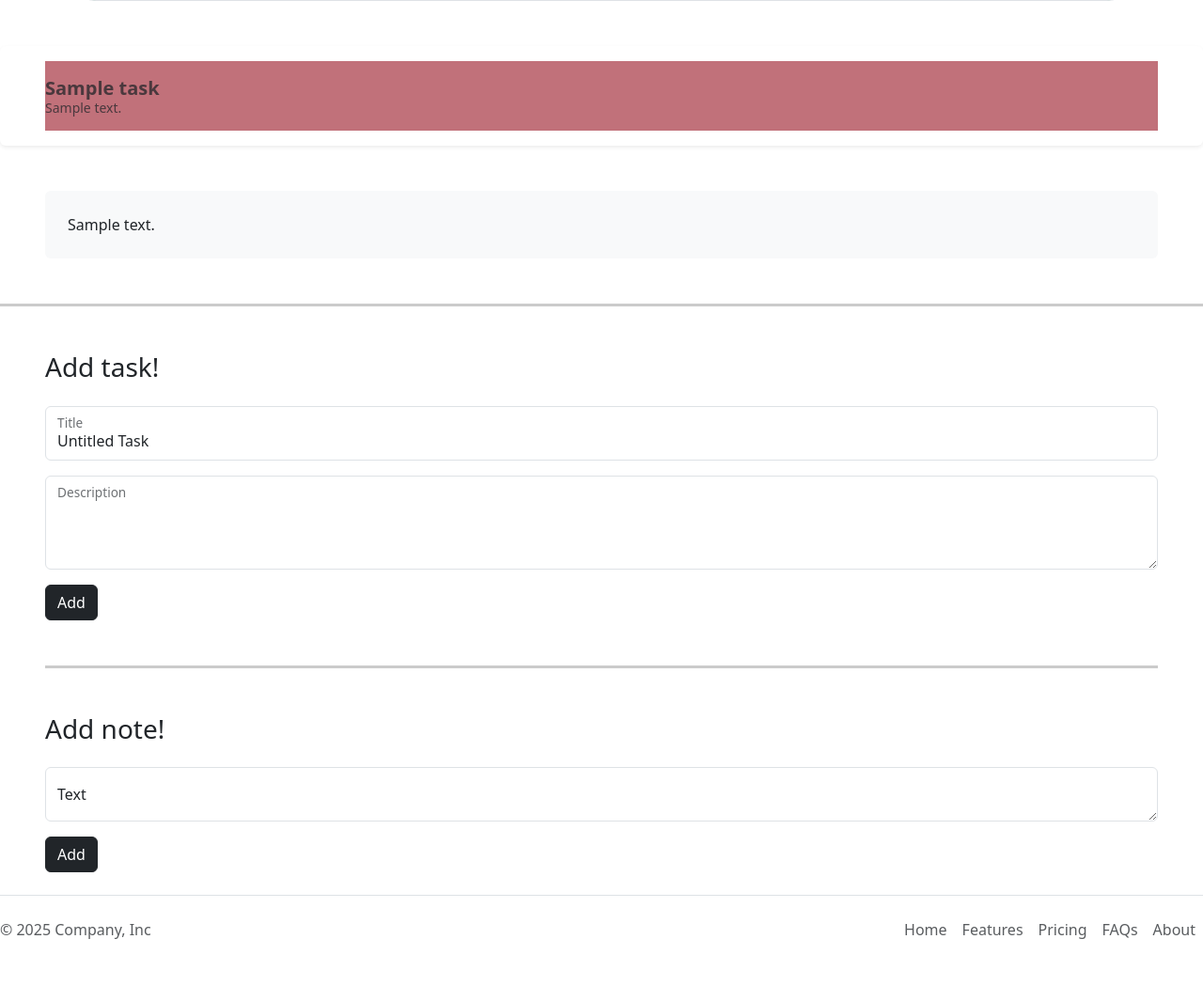
After one commit to LuckyS-J/StudyBuddy, a Django app: page /details/1/ in a window 1280 px wide. The commit adds this page. Shown: the part 585-1634 px from the top of the page at 94% size. Run offline with Django 5.2, Linux system fonts and the light colour scheme; a user stored in the database is signed in; tables that the repository leaves empty hold one stand-in row (values such as "Sample post").

Commit message:
Added details goal html. Started  notes and tasks feature

```diff
--- a/StudyApp/forms.py
+++ b/StudyApp/forms.py
@@ -1,7 +1,8 @@
 from django import forms
 from django.contrib.auth.forms import UserCreationForm, AuthenticationForm
 from django.contrib.auth.models import User
-from .models import Goal
+from .models import Goal, Task, Note
+
 
 class RegisterForm(UserCreationForm):
     email = forms.EmailField(required=True, widget=forms.EmailInput(attrs={
@@ -23,6 +24,7 @@ class RegisterForm(UserCreationForm):
 
 # Login form
 
+
 class LoginForm(AuthenticationForm):
     username = forms.CharField(widget=forms.TextInput(attrs={
         'class': 'form-control',
@@ -35,9 +37,11 @@ class LoginForm(AuthenticationForm):
         'id': 'floatingPassword'
     }))
 
+
 class AddGoalForm(forms.ModelForm):
     deadline = forms.DateField(
-    widget=forms.DateInput(attrs={'type': 'date', 'class': 'form-control'}),
+        widget=forms.DateInput(
+            attrs={'type': 'date', 'class': 'form-control'}),
     )
 
     labels = {
@@ -52,3 +56,29 @@ class AddGoalForm(forms.ModelForm):
             'status',
             'deadline',
         ]
+
+ # -----------------------------------------------------#
+
+
+class AddTaskForm(forms.ModelForm):
+    class Meta:
+        model = Task
+        fields = [
+            'title',
+            'description',
+        ]
+        widgets = {
+            'title': forms.TextInput(attrs={'class': 'form-control'}),
+            'description': forms.Textarea(attrs={'class': 'form-control', 'style': 'height: 100px'}),
+        }
+
+
+class AddNoteForm(forms.ModelForm):
+    class Meta:
+        model = Note
+        fields = [
+            'text',
+        ]
+        widgets = {
+            'text': forms.Textarea(attrs={'class': 'form-control', 'placeholder': ' '}),
+        }
--- a/StudyApp/models.py
+++ b/StudyApp/models.py
@@ -8,45 +8,50 @@ import datetime
 # Create your models here.
 
 
-#TODO 1 Add profile model (profile_picture etc)
+# TODO 1 Add profile model (profile_picture etc)
 
 class Goal(models.Model):
-  STATUS_CHOICES = [
+    STATUS_CHOICES = [
         ('New', 'New'),
         ('In progress', 'In progress'),
         ('Done', 'Done'),
     ]
 
-  user = models.ForeignKey(User, related_name='goals', null=False, on_delete=models.CASCADE)
-  title = models.CharField(max_length=50, default='Untitled Goal')
-  description = models.TextField(max_length=500)
-  status = models.CharField(max_length=15, choices=STATUS_CHOICES, default='New')
-  deadline = models.DateField(null=True, blank=True)
-  created_at = models.DateField(default=datetime.date.today)
+    user = models.ForeignKey(User, related_name='goals',
+                             null=False, on_delete=models.CASCADE)
+    title = models.CharField(max_length=50, default='Untitled Goal')
+    description = models.TextField(max_length=500)
+    status = models.CharField(
+        max_length=15, choices=STATUS_CHOICES, default='New')
+    deadline = models.DateField(null=True, blank=True)
+    created_at = models.DateField(default=datetime.date.today)
 
-  def clean(self):
-    super().clean()
-    if self.deadline and self.deadline < timezone.now().date():
-        raise ValidationError("Deadline cannot be in the past.")
+    def clean(self):
+        super().clean()
+        if self.deadline and self.deadline < timezone.now().date():
+            raise ValidationError("Deadline cannot be in the past.")
 
-  def __str__(self):
-     return self.title
+    def __str__(self):
+        return self.title
+
 
 class Task(models.Model):
-   goal = models.ForeignKey(Goal, related_name='tasks', null=False, on_delete=models.CASCADE)
-   title = models.CharField(max_length=50, default='Untitled Task')
-   description = models.TextField(max_length=500)
-   is_done = models.BooleanField(default=False)
-   created_at = models.DateField(default=datetime.date.today)
+    goal = models.ForeignKey(Goal, related_name='tasks',
+                             null=False, on_delete=models.CASCADE)
+    title = models.CharField(max_length=50, default='Untitled Task')
+    description = models.TextField(max_length=500)
+    is_done = models.BooleanField(default=False)
+    created_at = models.DateField(default=datetime.date.today)
 
-   def __str__(self):
-     return self.title
+    def __str__(self):
+        return self.title
+
 
 class Note(models.Model):
-   user = models.ForeignKey(User, related_name='notes', null=False, on_delete=models.CASCADE)
-   goal = models.ForeignKey(Goal, related_name='notes', null=True, blank=True, on_delete=models.CASCADE)
-   text = models.TextField(max_length=500)
-   created_at = models.DateField(default=datetime.date.today)
+    goal = models.ForeignKey(Goal, related_name='notes',
+                             null=True, blank=True, on_delete=models.CASCADE)
+    text = models.TextField(max_length=500)
+    created_at = models.DateField(default=datetime.date.today)
 
-   def __str__(self):
-     return self.text
+    def __str__(self):
+        return self.text
--- /dev/null
+++ b/StudyApp/templates/StudyApp/goal-details.html
@@ -0,0 +1,95 @@
+{% extends 'base.html' %}
+{% load static %}
+
+{% block title %}Home page{% endblock %}
+
+{% block content %}
+
+<div class="container col-xxl-12 px-4 py-3 my-5 text-bg-success border rounded-5">
+  <div class="row flex-lg-row-reverse align-items-center g-5 py-3">
+    <div class="col-10 col-sm-8 col-lg-6"> <img src="{% static 'temp_photos/programming.png' %}"
+        class="d-block mx-lg-auto img-fluid" alt="Bootstrap Themes" width="700" loading="lazy"> </div>
+    <div class="col-lg-6">
+      <h1 class="display-12 fw-bold lh-1 mb-3">{{goal.title}}</h1>
+    </div>
+  </div>
+</div>
+
+<!-- Tasks Area -->
+ {% if tasks %}
+  {% for task in tasks %}
+    <div class="my-3 p-3 bg-body rounded shadow-sm px-5">
+      <div class="d-flex text-body-secondary pt-3" style="background-color: #c1717a;">
+        <p class="pb-3 mb-0 small lh-sm"> <strong class="d-block text-gray-dark fs-5">{{ task.title }}</strong>
+          {{ task.description }}
+        </p>
+      </div>
+    </div>
+   {% endfor %}
+ {% else %}
+
+    <div class="my-3 p-3 bg-body rounded shadow-sm px-5">
+      <h3 class="border-bottom pb-2 mb-0">You didn't add any task yet!</h3>
+    </div>
+
+  {% endif %}
+
+<!-- Notes area -->
+ {% if notes %}
+  {% for note in notes %}
+    <div class="p-4 mb-3 bg-body-tertiary rounded my-5 mx-5">
+      <p class="mb-0">{{ note.text }}</p>
+    </div>
+  {% endfor %}
+  {% else %}
+
+  <div class="p-4 mb-3 bg-body-tertiary rounded my-5 mx-5">
+    <h4 class="fst-italic">You didn't add any notes yet!</h4>
+  </div>
+
+  {% endif %}
+
+<hr style="border-top: 3px solid #333; margin: 3rem 0;">
+
+<div class="px-5">
+  <h3>Add task!</h3>
+  <form method="post" class="pt-3">
+      {% csrf_token %}
+      {% for field in task_form %}
+        <div class="form-floating mb-3">
+          {{ field }}
+          <label for="{{ field.id_for_label }}">{{ field.label }}</label>
+          {% if field.errors %}
+            <div class="invalid-feedback d-block">
+              {{ field.errors.as_text|slice:"2:" }}
+            </div>
+          {% endif %}
+        </div>
+      {% endfor %}
+      <button type="submit" name="submit_task" class="btn btn-dark">Add</button>
+  </form>
+
+  <hr style="border-top: 3px solid #333; margin: 3rem 0;">
+
+  <h3>Add note!</h3>
+
+  <form method="post" class="pt-3">
+      {% csrf_token %}
+      {% for field in note_form %}
+        <div class="form-floating mb-3">
+          {{ field }}
+          <label for="{{ field.id_for_label }}">{{ field.label }}</label>
+          {% if field.errors %}
+            <div class="invalid-feedback d-block">
+              {{ field.errors.as_text|slice:"2:" }}
+            </div>
+          {% endif %}
+        </div>
+      {% endfor %}
+      <button type="submit" name="submit_note" class="btn btn-dark">Add</button>
+  </form>
+
+</div>
+
+
+  {% endblock %}
--- a/StudyApp/templates/StudyApp/index.html
+++ b/StudyApp/templates/StudyApp/index.html
@@ -16,7 +16,7 @@
         <div class="col-lg-6">
           <h1 class="display-12 fw-bold lh-1 mb-3">{{ goal.title }}</h1>
           <div class="d-grid gap-2 d-md-flex justify-content-md-start py-3">
-            <a href="#" class="btn btn-dark btn-lg px-4 me-md-2">Read more</a>
+            <a href="{% url 'DetailView' id=goal.id %}" class="btn btn-dark btn-lg px-4 me-md-2">Read more</a>
             <form action="{% url 'DeleteView' id=goal.id %}" method="post" style="display:inline;">
               {% csrf_token %}
               <button type="submit" class="btn btn-danger btn-lg px-4">Delete</button>
--- a/StudyApp/urls.py
+++ b/StudyApp/urls.py
@@ -9,4 +9,5 @@ urlpatterns = [
     path('test/', views.TestView.as_view(), name='TestView'),
     path('add/', views.AddGoalView.as_view(), name='AddView'),
     path('delete/<int:id>/', views.DeleteView.as_view(), name='DeleteView'),
+    path('details/<int:id>/', views.MyDetailView.as_view(), name='DetailView'),
 ]
--- a/StudyApp/views.py
+++ b/StudyApp/views.py
@@ -2,21 +2,25 @@ from django.shortcuts import render, get_object_or_404, redirect
 from django.views import View
 from .models import Goal
 from django.urls import reverse_lazy
-from .forms import RegisterForm, LoginForm, AddGoalForm
+from .forms import RegisterForm, LoginForm, AddGoalForm, AddTaskForm, AddNoteForm
 from django.views.generic.edit import FormView
 from django.contrib.auth.views import LogoutView, LoginView
 from django.contrib.auth.mixins import LoginRequiredMixin
-from django.http import Http404, HttpResponseForbidden
+from django.http import HttpResponseForbidden
 
 # Create your views here.
 
+
 class HomeView(View):
 
-  def get(self, request):
-    goals = Goal.objects.all()
-    return render(request, 'StudyApp/index.html', {
-      'goals':goals
-    })
+    def get(self, request):
+        if request.user.is_authenticated:
+            goals = Goal.objects.filter(user=request.user)
+        else:
+            goals = None
+        return render(request, 'StudyApp/index.html', {
+            'goals': goals
+        })
 
 
 class RegisterView(FormView):
@@ -77,3 +81,59 @@ class DeleteView(LoginRequiredMixin, View):
 
         goal.delete()
         return redirect('HomeView')
+
+
+class MyDetailView(LoginRequiredMixin, View):
+    def get(self, request, id):
+        goal_to_show = get_object_or_404(Goal, id=id)
+
+        if goal_to_show.user != request.user:
+            return HttpResponseForbidden("You do not have permission to show this goal.")
+
+        tasks = goal_to_show.tasks.all()
+        notes = goal_to_show.notes.all()
+        task_form = AddTaskForm()
+        note_form = AddNoteForm()
+
+        return render(request, 'StudyApp/goal-details.html', {
+            'goal': goal_to_show,
+            'tasks': tasks,
+            'notes': notes,
+            'task_form': task_form,
+            'note_form': note_form,
+        })
+
+    def post(self, request, id):
+        goal = get_object_or_404(Goal, id=id)
+
+        if goal.user != request.user:
+            return HttpResponseForbidden("You do not have permission to modify this goal.")
+
+        if 'submit_task' in request.POST:
+            task_form = AddTaskForm(request.POST)
+            note_form = AddNoteForm()
+            if task_form.is_valid():
+                task = task_form.save(commit=False)
+                task.goal = goal
+                task.save()
+                return redirect(request.path)
+
+        elif 'submit_note' in request.POST:
+            note_form = AddNoteForm(request.POST)
+            task_form = AddTaskForm()
+            if note_form.is_valid():
+                note = note_form.save(commit=False)
+                note.goal = goal
+                note.save()
+                return redirect(request.path)
+
+        tasks = goal.tasks.all()
+        notes = goal.notes.all()
+
+        return render(request, 'StudyApp/goal-details.html', {
+            'goal': goal,
+            'tasks': tasks,
+            'notes': notes,
+            'task_form': task_form,
+            'note_form': note_form,
+        })
```
Also changed, not shown: StudyApp/admin.py (line endings or trailing spaces), StudyApp/migrations/0002_remove_note_user.py (added).
